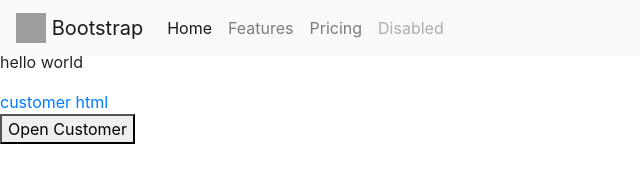
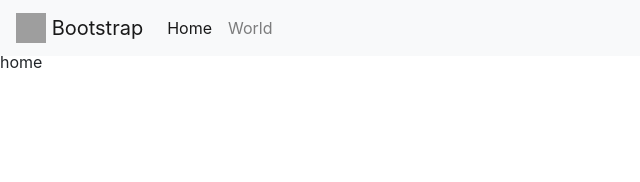
Before and after one commit to mcyenikoylu/electron-episode, an Electron app: page index.html at #!/home in a window 800 px wide. Shown: the whole page, without its empty margins (0-640 px from the left). Drawn offline with nearby package versions, Linux system fonts and the light colour scheme; some packages are replaced by stand-ins of ours; no server answers; grey boxes are pictures that could not be loaded.

Commit message:
angularjs route

```diff
--- /dev/null
+++ b/home.html
@@ -0,0 +1 @@
+<div>home</div>
--- a/index.html
+++ b/index.html
@@ -1,9 +1,12 @@
 <!DOCTYPE html>
-<html>
+<html ng-app="electron-episode">
     <head>
         <title>my electron app</title>
         <link rel="stylesheet" href="https://stackpath.bootstrapcdn.com/bootstrap/4.3.1/css/bootstrap.min.css" integrity="sha384-ggOyR0iXCbMQv3Xipma34MD+dH/1fQ784/j6cY/iJTQUOhcWr7x9JvoRxT2MZw1T" crossorigin="anonymous">
+        <script src="./node_modules/angular/angular.js"></script>
+        <script src="./node_modules/angular-route/angular-route.js"></script>
 
+        <script src="https://ajax.googleapis.com/ajax/libs/angularjs/1.6.9/angular-route.js"></script>
     </head>
     <body>
 
@@ -20,27 +23,30 @@
             <div class="collapse navbar-collapse" id="navbarNav">
               <ul class="navbar-nav">
                 <li class="nav-item active">
-                  <a class="nav-link" href="#">Home <span class="sr-only">(current)</span></a>
+                  <a class="nav-link" href="#!home">Home <span class="sr-only">(current)</span></a>
                 </li>
                 <li class="nav-item">
-                  <a class="nav-link" href="#">Features</a>
+                  <a class="nav-link" href="#!world">World</a>
                 </li>
-                <li class="nav-item">
-                  <a class="nav-link" href="#">Pricing</a>
-                </li>
-                <li class="nav-item">
-                  <a class="nav-link disabled" href="#" tabindex="-1" aria-disabled="true">Disabled</a>
-                </li>
+
               </ul>
             </div>
           </nav>
 
+
+
           <div style="padding-top:50px;">
 
-          <p>hello world</p>
+          <!-- <p>hello world</p>
           <script src="customer.js"></script>
-          <a href="customer.html">customer html</a>
+          <a href="customer.html">customer html</a> -->
+
         </div>
+
+        <ng-view></ng-view>
+
+        <script>
+        require('./renderer.js');</script>
 
           <script src="https://code.jquery.com/jquery-3.3.1.slim.min.js" integrity="sha384-q8i/X+965DzO0rT7abK41JStQIAqVgRVzpbzo5smXKp4YfRvH+8abtTE1Pi6jizo" crossorigin="anonymous"></script>
         <script src="https://cdnjs.cloudflare.com/ajax/libs/popper.js/1.14.7/umd/popper.min.js" integrity="sha384-UO2eT0CpHqdSJQ6hJty5KVphtPhzWj9WO1clHTMGa3JDZwrnQq4sF86dIHNDz0W1" crossorigin="anonymous"></script>
--- a/package.json
+++ b/package.json
@@ -11,6 +11,8 @@
   "author": "mehmet cenk yenikoylu <mcy@dotnetmcy.com>",
   "license": "ISC",
   "dependencies": {
+    "angular": "^1.7.7",
+    "angular-route": "^1.7.7",
     "electron": "^4.0.4"
   },
   "devDependencies": {
--- /dev/null
+++ b/renderer.js
@@ -0,0 +1,13 @@
+var app = angular.module('electron-episode',['ngRoute']);
+app.config(function($routeProvider){
+    $routeProvider
+    .when('/',{
+        templateUrl: 'home.html'
+    })
+    .when('/home',{
+        templateUrl: 'home.html'
+    })
+    .when('/world', {
+        templateUrl: 'world.html'
+    });
+});
```
Also changed, not shown: world.html (added, +1 -0 lines), 1 other file.
